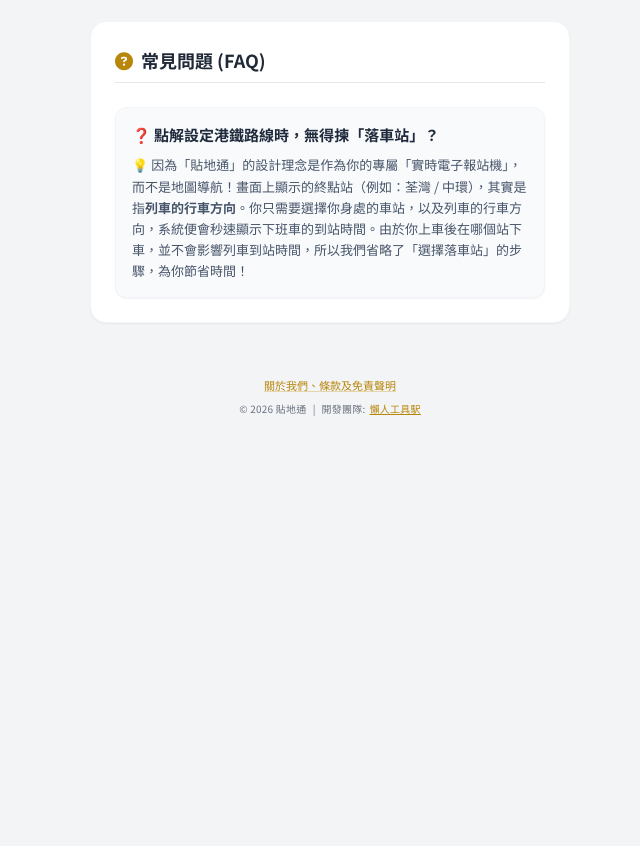
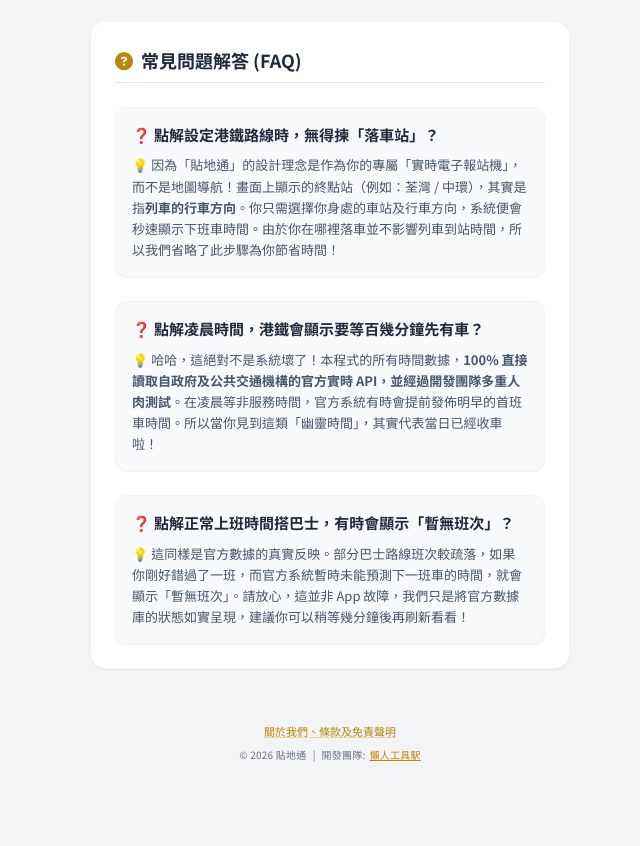
Before and after one commit to msbecky5354/hk-transit-hub, a plain HTML site: page manual.html in a window 1280 px wide. Shown: the part 1465-2311 px from the top of the page, without its empty margins (310-950 px from the left). Before the commit the page ends 2089 px from the top, so only its background shows below. Drawn offline with nearby package versions, Linux system fonts and the light colour scheme; no server answers.

Commit message:
Update manual.html

```diff
--- a/manual.html
+++ b/manual.html
@@ -112,18 +112,36 @@
             </div>
         </section>
 
-        <!-- 區塊 4: 常見問題 (新增) -->
+        <!-- 區塊 4: 常見問題 (FAQ) -->
         <section class="bg-white rounded-2xl shadow-sm border border-gray-100 p-6 space-y-6">
             <h2 class="font-black text-lg text-gray-800 border-b pb-2" data-i18n="manualFaqTitle">
-                <i class="fas fa-question-circle text-[#B8860B] mr-2"></i>常見問題 (FAQ)
+                <i class="fas fa-question-circle text-[#B8860B] mr-2"></i>常見問題解答 (FAQ)
             </h2>
 
+            <!-- 問題 1: 港鐵方向 -->
             <div class="bg-slate-50 p-4 rounded-xl border border-slate-100 shadow-sm">
                 <h4 class="font-bold text-slate-800 text-[15px] mb-2" data-i18n="manualFaq1Q">❓ 點解設定港鐵路線時，無得揀「落車站」？</h4>
                 <p class="text-[13px] text-slate-600 leading-relaxed" data-i18n="manualFaq1A">
-                    💡 因為「貼地通」的設計理念是作為你的專屬「實時電子報站機」，而不是地圖導航！畫面上顯示的終點站（例如：荃灣 / 中環），其實是指<strong>列車的行車方向</strong>。你只需要選擇你身處的車站，以及列車的行車方向，系統便會秒速顯示下班車的到站時間。由於你上車後在哪個站下車，並不會影響列車到站時間，所以我們省略了「選擇落車站」的步驟，為你節省時間！
+                    💡 因為「貼地通」的設計理念是作為你的專屬「實時電子報站機」，而不是地圖導航！畫面上顯示的終點站（例如：荃灣 / 中環），其實是指<strong>列車的行車方向</strong>。你只需選擇你身處的車站及行車方向，系統便會秒速顯示下班車時間。由於你在哪裡落車並不影響列車到站時間，所以我們省略了此步驟為你節省時間！
                 </p>
             </div>
+
+            <!-- 問題 2: 港鐵幽靈時間 -->
+            <div class="bg-slate-50 p-4 rounded-xl border border-slate-100 shadow-sm mt-4">
+                <h4 class="font-bold text-slate-800 text-[15px] mb-2" data-i18n="manualFaq2Q">❓ 點解凌晨時間，港鐵會顯示要等百幾分鐘先有車？</h4>
+                <p class="text-[13px] text-slate-600 leading-relaxed" data-i18n="manualFaq2A">
+                    💡 哈哈，這絕對不是系統壞了！本程式的所有時間數據，<strong>100% 直接讀取自政府及公共交通機構的官方實時 API，並經過開發團隊多重人肉測試</strong>。在凌晨等非服務時間，官方系統有時會提前發佈明早的首班車時間。所以當你見到這類「幽靈時間」，其實代表當日已經收車啦！
+                </p>
+            </div>
+
+            <!-- 問題 3: 巴士暫無班次 -->
+            <div class="bg-slate-50 p-4 rounded-xl border border-slate-100 shadow-sm mt-4">
+                <h4 class="font-bold text-slate-800 text-[15px] mb-2" data-i18n="manualFaq3Q">❓ 點解正常上班時間搭巴士，有時會顯示「暫無班次」？</h4>
+                <p class="text-[13px] text-slate-600 leading-relaxed" data-i18n="manualFaq3A">
+                    💡 這同樣是官方數據的真實反映。部分巴士路線班次較疏落，如果你剛好錯過了一班，而官方系統暫時未能預測下一班車的時間，就會顯示「暫無班次」。請放心，這並非 App 故障，我們只是將官方數據庫的狀態如實呈現，建議你可以稍等幾分鐘後再刷新看看！
+                </p>
+            </div>
+
         </section>
 
     </main>
```
